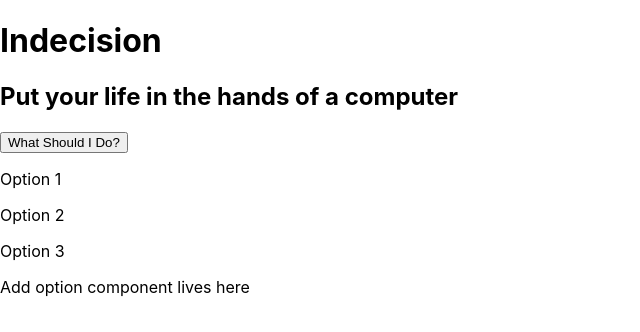
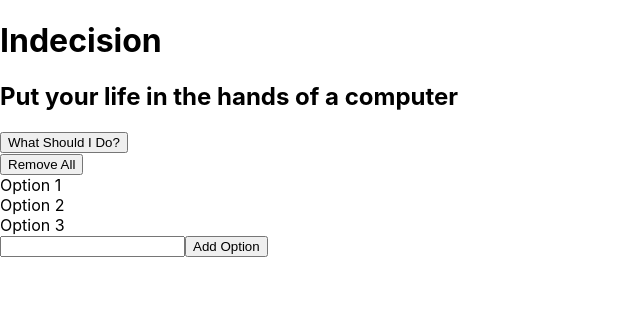
Before and after one commit to gkord/indecision-app, a React (Create React App) app: page / in a window 1280 px wide. Shown: the top 332 px of the page, without its empty margins (0-640 px from the left). Built offline with nearby package versions, Linux system fonts and the light colour scheme.

Commit message:
added props and events to several components

```diff
--- a/src/Action.js
+++ b/src/Action.js
@@ -1,13 +1,16 @@
-import React, { Component } from 'react'
+import React, { Component } from "react";
 
 class Action extends Component {
-    render() {
-        return (
-            <div>
-                <button>What Should I Do?</button>
-            </div>
-        )
-    }
+  handlePick = () => {
+    alert("picked");
+  };
+  render() {
+    return (
+      <div>
+        <button onClick={this.handlePick}>What Should I Do?</button>
+      </div>
+    );
+  }
 }
 
-export default Action
+export default Action;
--- a/src/AddOption.js
+++ b/src/AddOption.js
@@ -1,12 +1,22 @@
-import React, { Component } from 'react'
+import React, { Component } from "react";
 class AddOption extends Component {
-    render() {
-        return (
-            <div>
-                Add option component lives here
-            </div>
-        )
+  handleAddOption = e => {
+    e.preventDefault();
+    const option = e.target.elements.option.value.trim()
+    if (option) {
+        alert(option)
     }
+  };
+  render() {
+    return (
+      <div>
+        <form onSubmit={this.handleAddOption}>
+          <input type="text" name="option" id="option" />
+          <button>Add Option</button>
+        </form>
+      </div>
+    );
+  }
 }
 
-export default AddOption
+export default AddOption;
--- a/src/Option.js
+++ b/src/Option.js
@@ -4,7 +4,7 @@ class Option extends Component {
     render() {
         return (
             <div>
-                Option component here
+                {this.props.optionText}
             </div>
         )
     }
--- a/src/Options.js
+++ b/src/Options.js
@@ -1,17 +1,20 @@
-import React, { Component } from 'react'
+import React, { Component } from "react";
 import Option from "./Option";
 
 class Options extends Component {
+  handleRemoveAll = () => {
+    alert("removed");
+  };
   render() {
     return (
       <div>
-            {this.props.options.map((option )=> {
-                return <p>{option}</p>;
-            })}
-
+        <button onClick={this.handleRemoveAll}>Remove All</button>
+        {this.props.options.map(option => (
+          <Option key={option} optionText={option} />
+        ))}
       </div>
     );
   }
 }
 
-export default Options
+export default Options;
```
Lines whose indentation alone changed are shown as unchanged.
